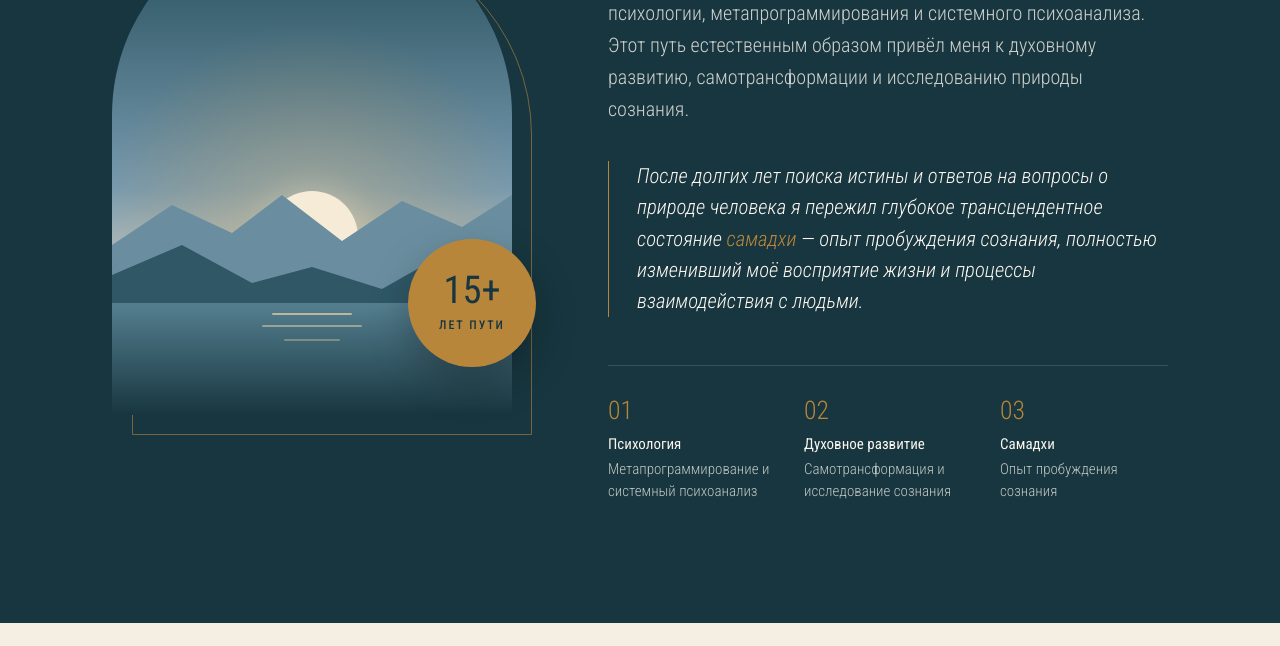
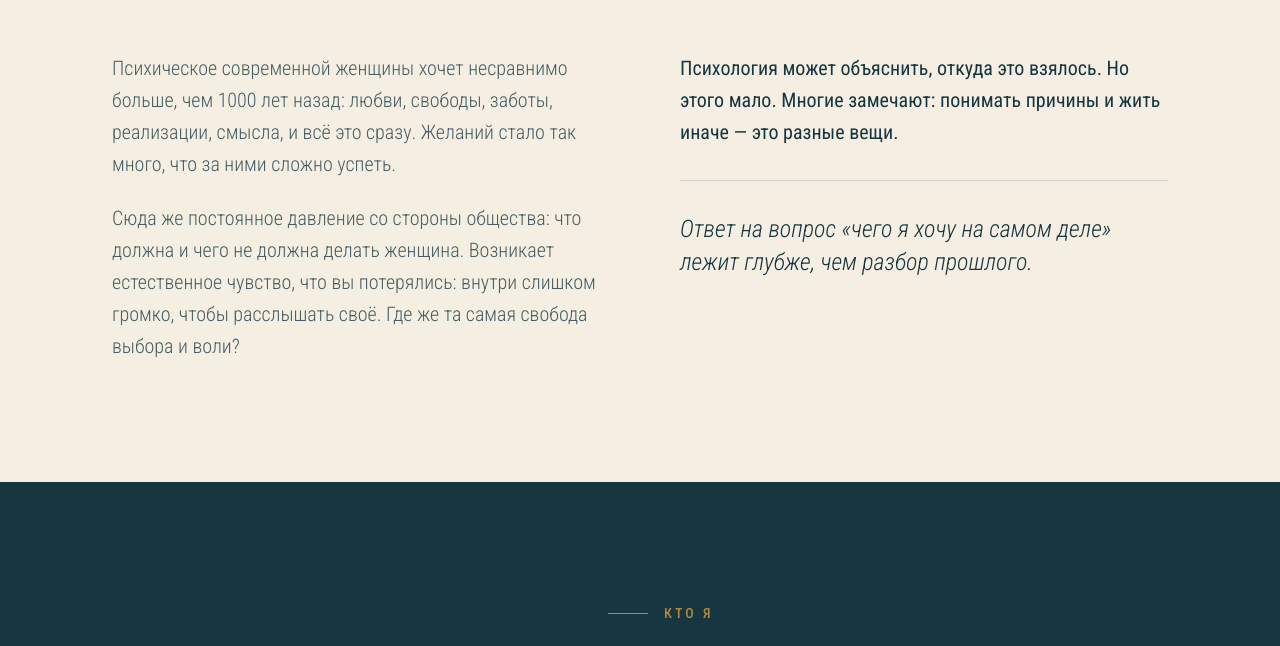
Before and after one commit to revivallife42/site, a plain HTML site: page index.html in a window 1280 px wide. Shown: the part 2257-2903 px from the top of the page. Drawn offline with Linux system fonts and the light colour scheme.

Commit message:
Вернул блок «Почему привычные способы перестают работать»
Co-Authored-By: Claude Opus 5.5 <noreply@anthropic.com>

```diff
--- a/index.html
+++ b/index.html
@@ -279,6 +279,26 @@
     border-color: var(--gold);
   }
 
+  /* Почему */
+  .why { background: var(--cream); }
+  .why .cols {
+    display: grid;
+    grid-template-columns: 1fr 1fr;
+    gap: 80px;
+    margin-top: 64px;
+  }
+  .why p { color: var(--text-soft); }
+  .why .highlight {
+    margin-top: 32px;
+    padding-top: 32px;
+    border-top: 1px solid var(--line);
+    font-size: 1.5rem;
+    font-style: italic;
+    line-height: 1.35;
+    color: var(--text);
+  }
+  .why .strong { font-weight: 400; color: var(--text); }
+
   /* Кто я */
   .about .wrap {
     display: grid;
@@ -511,8 +531,8 @@
     .fact + .fact { padding-left: 18px; }
     .fact b { font-size: 1.5rem; }
     .fact span { font-size: 11px; letter-spacing: 0.12em; }
-    .for-whom .wrap, .stay .wrap, .about .wrap, .method .cols, .steps .cards { grid-template-columns: 1fr; gap: 40px; }
-    .steps .cards, .results ol { margin-top: 40px; }
+    .for-whom .wrap, .why .cols, .stay .wrap, .about .wrap, .method .cols, .steps .cards { grid-template-columns: 1fr; gap: 40px; }
+    .why .cols, .steps .cards, .results ol { margin-top: 40px; }
     .stay-steps li { font-size: 1.15rem; }
     .about .wrap { gap: 64px; }
     .portrait { max-width: 300px; margin: 0 auto; }
@@ -671,6 +691,25 @@
     </div>
   </section>
 
+  <section class="why" id="why">
+    <div class="wrap">
+      <div class="reveal">
+        <div class="eyebrow">Почему так происходит</div>
+        <h2>Почему привычные способы перестают работать</h2>
+      </div>
+      <div class="cols">
+        <div class="reveal">
+          <p>Психическое современной женщины хочет несравнимо больше, чем 1000 лет назад: любви, свободы, заботы, реализации, смысла, и всё это сразу. Желаний стало так много, что за ними сложно успеть.</p>
+          <p>Сюда же постоянное давление со стороны общества: что должна и чего не должна делать женщина. Возникает естественное чувство, что вы потерялись: внутри слишком громко, чтобы расслышать своё. Где же та самая свобода выбора и воли?</p>
+        </div>
+        <div class="reveal">
+          <p class="strong">Психология может объяснить, откуда это взялось. Но этого мало. Многие замечают: понимать причины и жить иначе — это разные вещи.</p>
+          <p class="highlight">Ответ на вопрос «чего я хочу на самом деле» лежит глубже, чем разбор прошлого.</p>
+        </div>
+      </div>
+    </div>
+  </section>
+
   <section class="about dark" id="about">
     <div class="wrap">
       <div class="portrait reveal">
```
